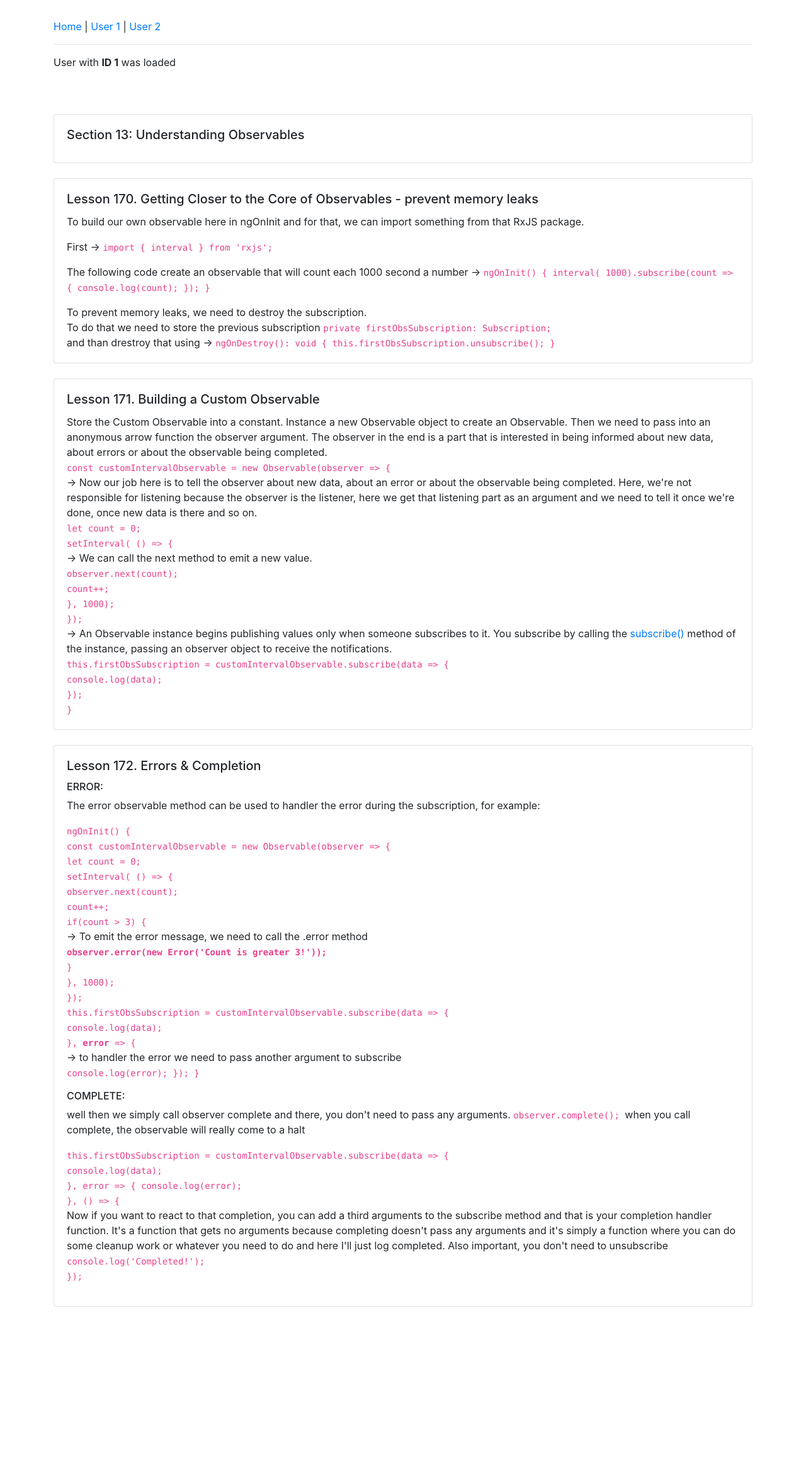
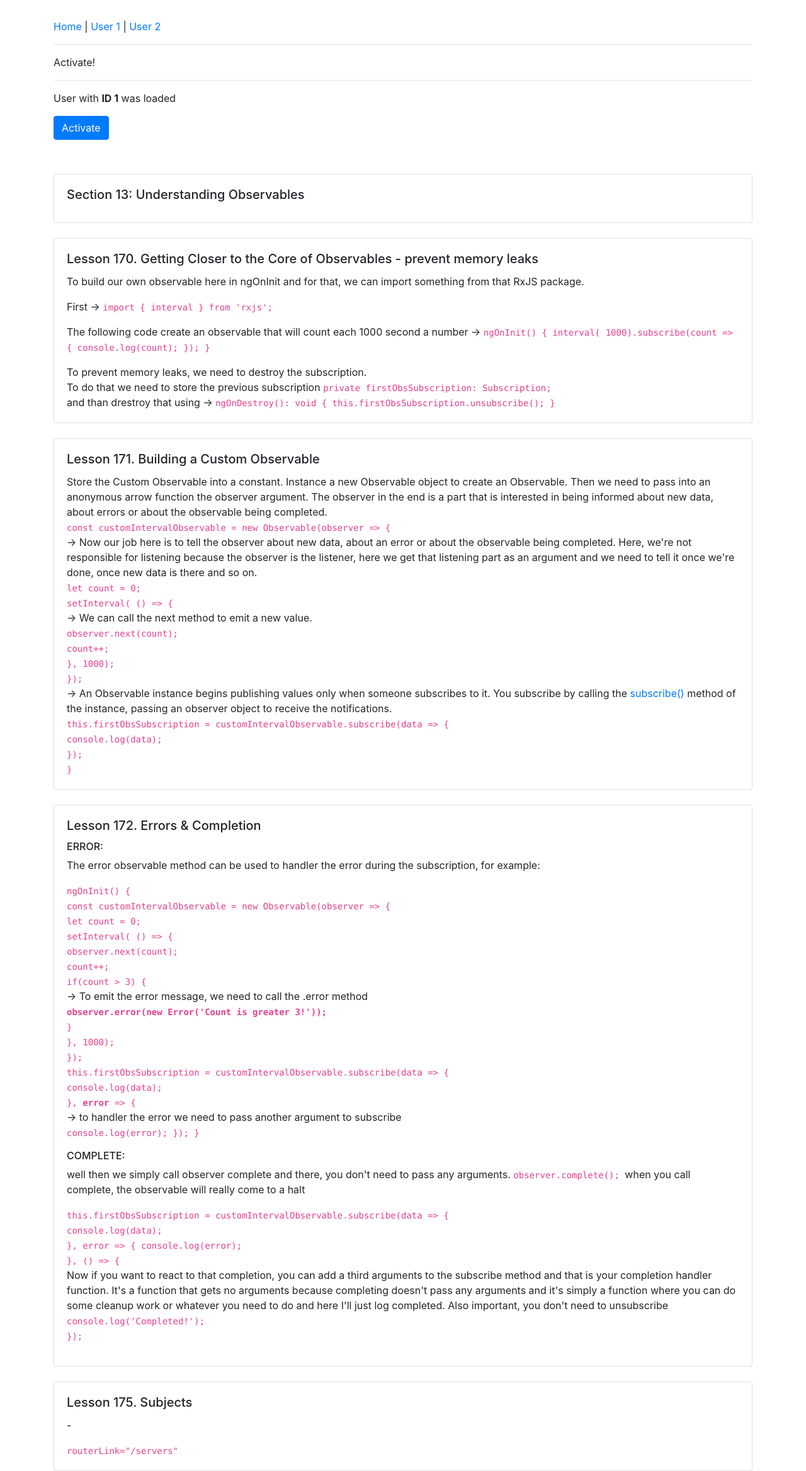
Before and after one commit to Sandro81/angularCourse-Observables, an Angular app: page /user/1 in a window 1280 px wide. Shown: the whole page at 63% size. Before the commit the page ends 2075 px from the top, so only its background shows below. Built offline with nearby package versions, Linux system fonts and the light colour scheme.

Commit message:
Observable

```diff
--- a/src/app/app.component.html
+++ b/src/app/app.component.html
@@ -12,6 +12,9 @@
     </div>
   </div>
   <hr />
+  <p>Activate!</p>
+  <hr>
+
   <div class="row">
     <div class="col-xs-12 col-sm-10 col-md-8 col-sm-offset-1 col-md-offset-2">
       <router-outlet></router-outlet>
@@ -119,6 +122,14 @@
         </div>
       </div>
 
+      <br>
+      <div class="card">
+        <div class="card-body">
+          <h5 class="card-title">Lesson 175. Subjects </h5>
+          <p class="card-text"> - </p>
+          <p class="card-text"> <code>routerLink="/servers" </code></p>
+        </div>
+      </div>
 
 
       <!--
--- a/src/app/user/user.component.html
+++ b/src/app/user/user.component.html
@@ -1 +1,2 @@
 <p>User with <strong>ID {{ id }}</strong> was loaded</p>
+<button class="btn btn-primary">Activate</button>
```
Also changed, not shown: src/app/user.service.ts.css (added).
